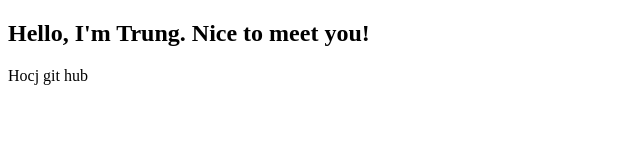
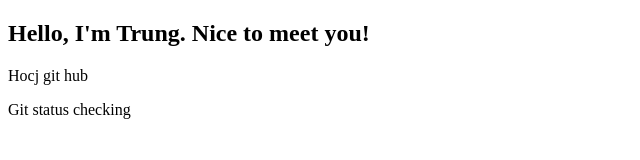
Before and after one commit to trungpd1102/test_github, a plain HTML site: page index.html in a window 1280 px wide. Shown: the whole page, without its empty margins (0-640 px from the left). Drawn offline with Linux system fonts and the light colour scheme.

Commit message:
insert <span>

```diff
--- a/index.html
+++ b/index.html
@@ -8,5 +8,6 @@
 <body>
     <h2>Hello, I'm Trung. Nice to meet you!</h2>
     <p>Hocj git hub</p>
+    <span>Git status checking</span>
 </body>
 </html>
```
